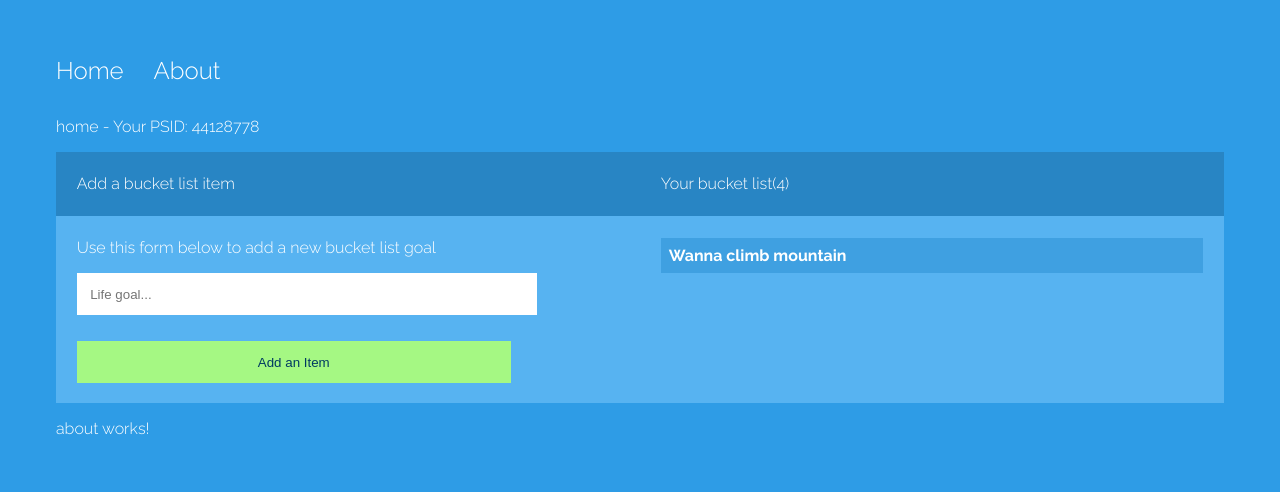
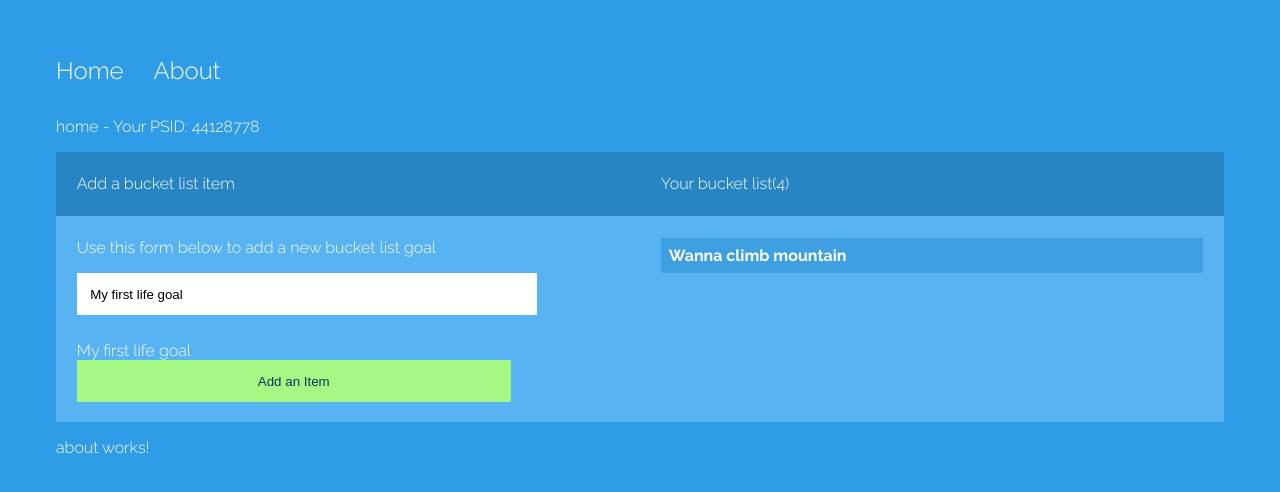
Before and after one commit to pratikaambani/angular5-practise, an Angular app: page / in a window 1280 px wide. Shown: the top 492 px of the page. Built offline with nearby package versions, Linux system fonts and the light colour scheme.

Commit message:
two way binding

```diff
--- a/src/app/app.module.ts
+++ b/src/app/app.module.ts
@@ -1,5 +1,6 @@
 import { BrowserModule } from '@angular/platform-browser';
 import { NgModule } from '@angular/core';
+import { FormsModule } from '@angular/forms';
 
 import { AppRoutingModule } from './app-routing.module';
 import { AppComponent } from './app.component';
@@ -14,7 +15,8 @@ import { AboutComponent } from './about/about.component';
   ],
   imports: [
     BrowserModule,
-    AppRoutingModule
+    AppRoutingModule,
+    FormsModule
   ],
   providers: [],
   bootstrap: [AppComponent]
--- a/src/app/home/home.component.html
+++ b/src/app/home/home.component.html
@@ -15,7 +15,8 @@
   <div class="col">
     <p class="sm">Use this form below to add a new bucket list goal</p>
     <form>
-      <input type="text" class="txt" name="item" placeholder="Life goal...">
+      <input type="text" class="txt" name="item" placeholder="Life goal..."[(ngModel)]="goalText">
+      <br /> <span>{{goalText}}</span>
       <input type="submit" class="btn" [value]="btnText">
     </form>
   </div>
--- a/src/app/home/home.component.ts
+++ b/src/app/home/home.component.ts
@@ -17,6 +17,7 @@ export class HomeComponent implements OnInit {
   PSID: number = 44128778;
   itemCount: number = 4;
   btnText: string = 'Add an Item';
+  goalText: string = 'My first life goal';
 
   constructor() { }
 
```
Also changed, not shown: Temp Notes.txt (added).
